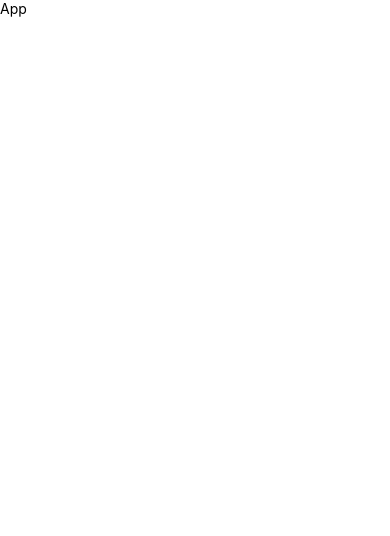
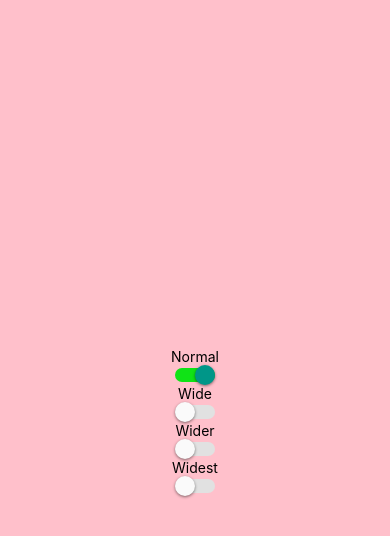
Before and after one commit to NicolasAsis/Exam1bTeam2, a React Native app: screen / in a window 390 px wide. Shown: the top 536 px of the page. Built offline with nearby package versions, Linux system fonts and the light colour scheme.

Commit message:
Finish Right Side

```diff
--- a/comps/Main.js
+++ b/comps/Main.js
@@ -1,10 +1,20 @@
 import React from 'react';
 import {View,Text} from 'react-native';
+import Right from './Right';
 
 function Main(){
     return(
-        <View>
-            <Text>App</Text>
+        <View style={{
+            flexDirection:'row',
+            display:'flex',
+            height:'100%'
+        }}>
+            {/* <View style={{
+                backgroundColor:'blue',
+                height:'100%',
+                flex:2
+            }}></View> */}
+            <Right />
         </View>
     );
 }
--- /dev/null
+++ b/comps/Right.js
@@ -0,0 +1,74 @@
+import React, { useState } from 'react';
+import {View,Text,Switch} from 'react-native';
+
+function Right(){
+
+    const [normal, setNormal] = useState(true);
+    const [wide, setWide] = useState(false);
+    const [wider, setWider] = useState(false);
+    const [widest, setWidest] = useState(false);
+    const [flexval, setFlexval] = useState(1);
+
+    return(
+        <View style={{
+            backgroundColor:'pink',
+            height:'100%',
+            display:'flex',
+            justifyContent:'center',
+            alignItems:'center',
+            flex:flexval,
+            transition:'all 1s'
+        }}>
+            <Text>Normal</Text>
+            <Switch
+                trackColor={{false:'#E1E1E1',true:'#10E316'}}
+                onValueChange ={()=>{
+                    setNormal(true)
+                    setWide(false)
+                    setWider(false)
+                    setWidest(false)
+                    setFlexval(1)
+                }}
+                value={normal}
+            />
+            <Text>Wide</Text>
+            <Switch
+            trackColor={{false:'#E1E1E1',true:'#10E316'}}
+            onValueChange ={()=>{
+                setNormal(false)
+                setWide(true)
+                setWider(false)
+                setWidest(false)
+                setFlexval(2)
+            }}
+            value={wide}
+            />
+            <Text>Wider</Text>
+            <Switch
+            trackColor={{false:'#E1E1E1',true:'#10E316'}}
+            onValueChange ={()=>{
+                setNormal(false)
+                setWide(false)
+                setWider(true)
+                setWidest(false)
+                setFlexval(3)
+            }}
+            value={wider}
+            />
+            <Text>Widest</Text>
+            <Switch
+            trackColor={{false:'#E1E1E1',true:'#10E316'}}
+            onValueChange ={()=>{
+                setNormal(false)
+                setWide(false)
+                setWider(false)
+                setWidest(true)
+                setFlexval(4)
+            }}
+            value={widest}
+            />
+        </View>
+    );
+}
+
+export default Right;
```
Also changed, not shown: 1 other file (tests, documents, lock files or other folders).
